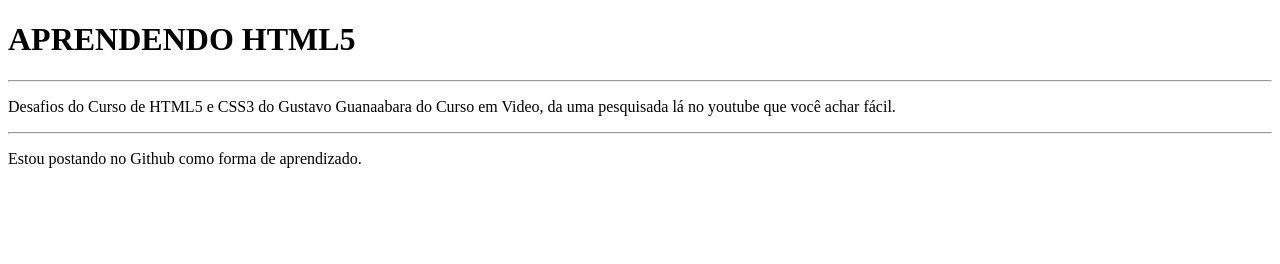
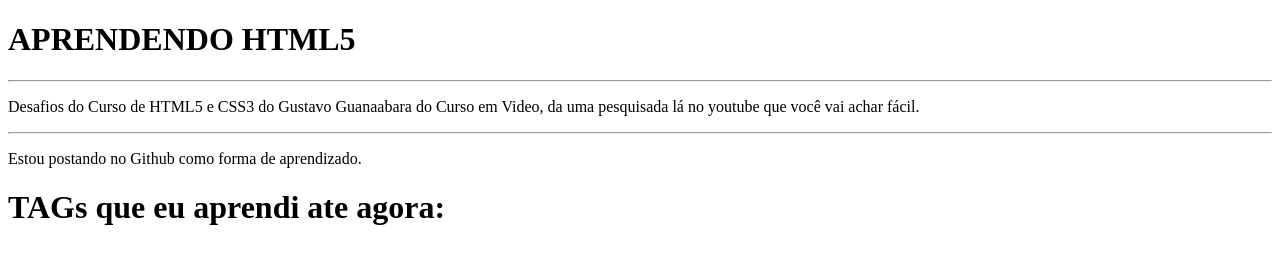
Before and after one commit to raphaelcarmo/Aprendendo-HTML5, a plain HTML site: page Desafios-HTML5/index.html in a window 1280 px wide. Drawn offline with Linux system fonts and the light colour scheme.

Commit message:
alterei o index

```diff
--- a/Desafios-HTML5/index.html
+++ b/Desafios-HTML5/index.html
@@ -9,8 +9,12 @@
 <body>
     <h1>APRENDENDO HTML5</h1>
     <hr>
-    <p>Desafios do Curso de HTML5 e CSS3 do Gustavo Guanaabara do Curso em Video, da uma pesquisada lá no youtube que você achar fácil.</p>
+    <p>Desafios do Curso de HTML5 e CSS3 do Gustavo Guanaabara do Curso em Video, da uma pesquisada lá no youtube que você vai achar fácil.</p>
     <hr>
     <p>Estou postando no Github como forma de aprendizado.</p>
+
+
+    <h1>TAGs que eu aprendi ate agora:</h1>
+
 </body>
 </html>
```
